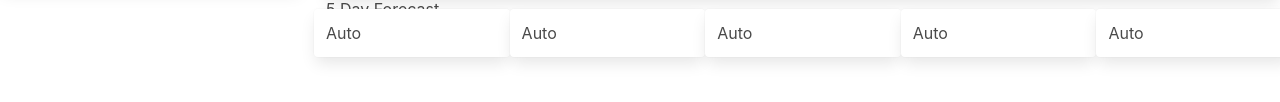
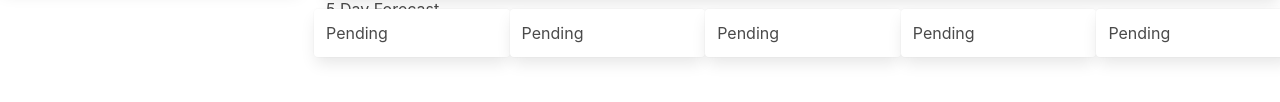
Before and after one commit to OathOfIsaac/open-weather-app, a plain HTML site: page index.html in a window 1280 px wide. Shown: the part 220-322 px from the top of the page. Drawn offline with nearby package versions, Linux system fonts and the light colour scheme; files that its build step writes are made by us from their sources.

Commit message:
added comments

```diff
--- a/index.html
+++ b/index.html
@@ -5,12 +5,16 @@
     <meta http-equiv="X-UA-Compatible" content="IE=edge">
     <meta name="viewport" content="width=device-width, initial-scale=1.0">
     <link rel="stylesheet" href=".assets/css/style.css" />
+    <!-- Source for css -->
     <link rel="stylesheet" href="https://cdn.jsdelivr.net/npm/bulma@0.9.3/css/bulma.min.css">
-    <title>Document</title>
+    <title>Open Weather App</title>
 </head>
 <body>
+    <!-- Header -->
     <header class="has-text-centered column">Weather Dashboard</header>
+    <!-- Collumns starts css -->
     <div class="columns">
+        <!-- Left most collumn , 1/4 of page-->
         <div class="column is-one-quarter">
             <h2>Search for a City:</h2><br>
             <form id="user-form">
@@ -23,6 +27,7 @@
                 Search History:
             </div>
         </div>
+        <!-- Right Collumn, fills up other 3/4 of page -->
         <div class="column">
         <div class="card">
             <p class="subtitle is-5">City</p>
@@ -33,29 +38,26 @@
             <br>
         </div>
         5 Day Forecast
+        <!-- 5 Day Forecast Cards, need to be spaced lower -->
         <div class="columns is-mobile">
-
+                <!-- 5 Day Cards -->
                 <div class="column card">
-                <p class="bd-notification is-danger">Auto</p>
+                <p class="bd-notification is-danger">Pending</p>
               </div>
               <div class="column card">
-                <p class="bd-notification is-danger">Auto</p>
+                <p class="bd-notification is-danger">Pending</p>
               </div>
               <div class="column card">
-                <p class="bd-notification is-danger">Auto</p>
+                <p class="bd-notification is-danger">Pending</p>
               </div>
               <div class="column card">
-                <p class="bd-notification is-danger">Auto</p>
+                <p class="bd-notification is-danger">Pending</p>
               </div>
               <div class="column card">
-                <p class="bd-notification is-danger">Auto</p>
+                <p class="bd-notification is-danger">Pending</p>
               </div>
-
+            </div>
         </div>
-
-        </div>
-
-
     </div>
 </body>
 </html>
```
